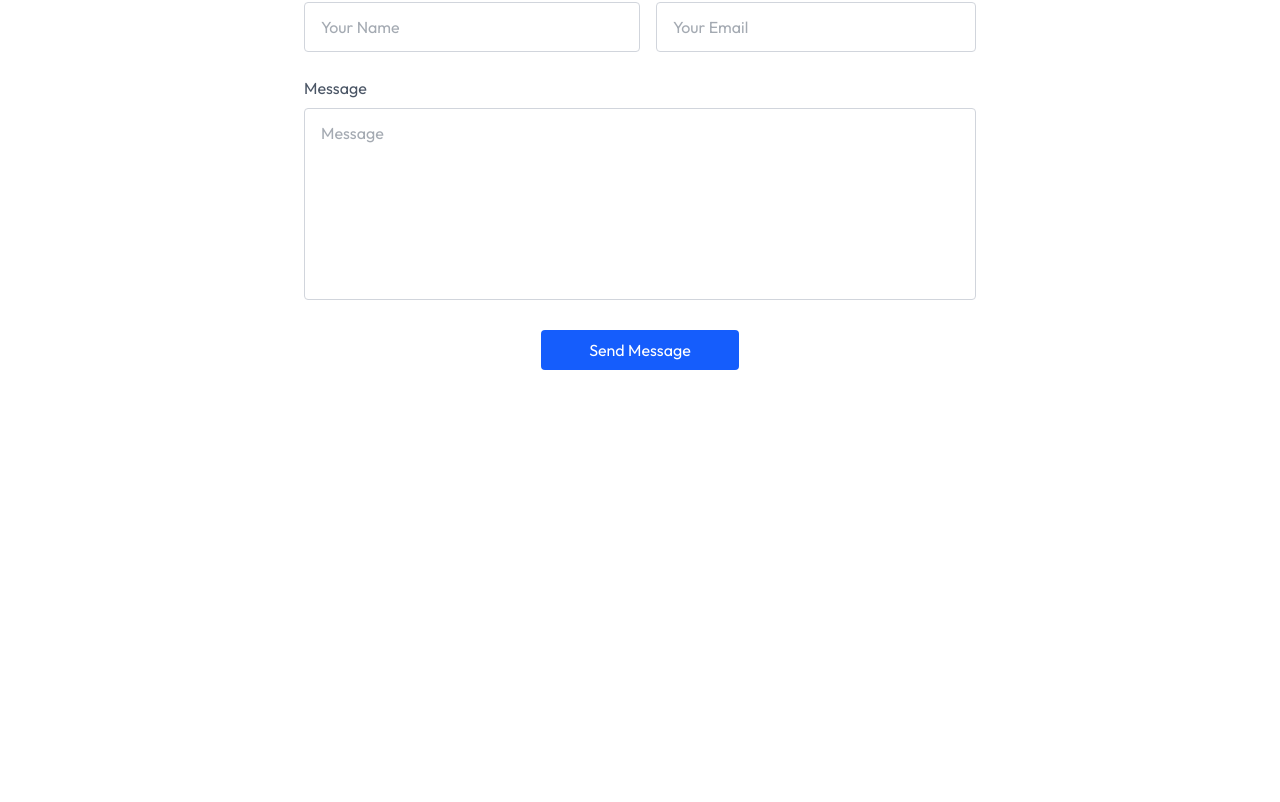
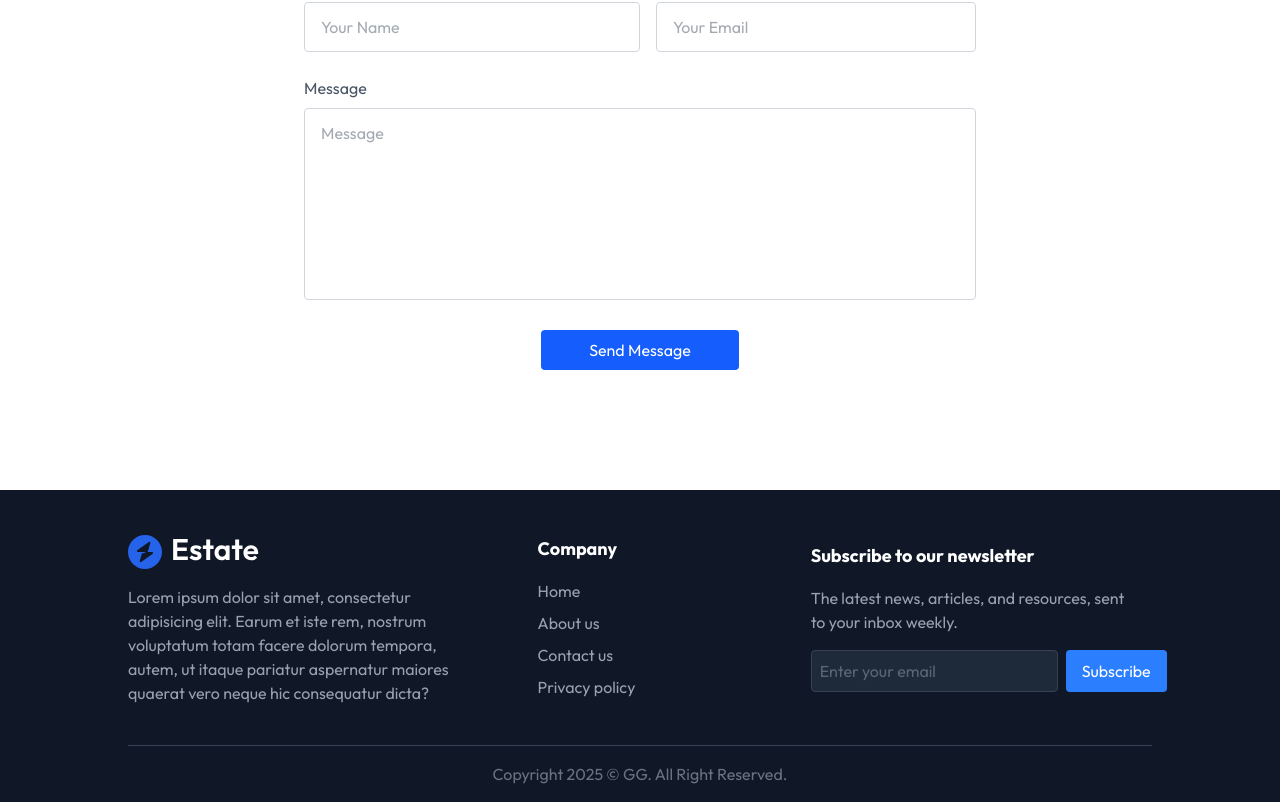
Before and after one commit to guido2288/real-state, a React (Vite) app: page / in a window 1280 px wide. Shown: the part 3804-4606 px from the top of the page. Before the commit the page ends 4294 px from the top, so only its background shows below. Built offline with nearby package versions, Linux system fonts and the light colour scheme.

Commit message:
Footer added and animations

```diff
--- a/package.json
+++ b/package.json
@@ -11,6 +11,7 @@
   },
   "dependencies": {
     "@tailwindcss/vite": "^4.0.9",
+    "framer-motion": "^12.4.10",
     "react": "^19.0.0",
     "react-dom": "^19.0.0",
     "react-toastify": "^11.0.5",
--- a/src/App.jsx
+++ b/src/App.jsx
@@ -6,6 +6,7 @@
 import Contact from './components/Contact'
 
 import { ToastContainer } from 'react-toastify';
+import Footer from './components/Footer'
 
 const App = () => {
   return (
@@ -16,6 +17,7 @@
       <Projects />
       <Testimonials />
       <Contact />
+      <Footer />
     </div>
   )
 }
--- a/src/components/About.jsx
+++ b/src/components/About.jsx
@@ -1,9 +1,16 @@
 import React from 'react'
 import { assets } from '../assets/assets'
+import { motion } from 'framer-motion';
 
 const About = () => {
   return (
-    <div className='flex flex-col items-center justify-center container mx-auto p-14 md:px-20 lg:px-32 w-full overflow-hidden' id='About'>
+    <motion.div className='flex flex-col items-center justify-center container mx-auto p-14 md:px-20 lg:px-32 w-full overflow-hidden'
+        id='About'
+        initial={{opacity: 0 , x: 200}}
+        transition={{duration: 1}}
+        whileInView={{opacity: 1 , x: 0}}
+        viewport={{once: true}}
+        >
         <h1 className='text-2xl sm:text-4xl font-bold mb-2'>About <span className='underline underline-offset-4 decoration-1 under font-light'>Our Brand</span></h1>
         <p className='text-gray-500 max-w-80 text-center mb-8'>Passionate About Properties, Dedicated to Your Vision</p>
         <div className='flex flex-col md:flex-row items-center md:items-start md:gap-20'>
@@ -32,7 +39,7 @@
                 <button className='bg-blue-600 text-white px-8 py-2 rounded cursor-pointer'>Learn More</button>
             </div>
         </div>
-    </div>
+    </motion.div>
   )
 }
 
--- a/src/components/Contact.jsx
+++ b/src/components/Contact.jsx
@@ -1,5 +1,6 @@
 import React, { useState } from 'react';
 import { toast } from 'react-toastify';
+import { motion } from 'framer-motion';
 
 const Contact = () => {
 
@@ -31,7 +32,14 @@
     };
 
   return (
-    <div className='text-center p-6 py-20 lg:px-32 w-full overflow-hidden' id='Contact'>
+    <motion.div
+      className='text-center p-6 py-20 lg:px-32 w-full overflow-hidden'
+      id='Contact'
+      initial={{opacity: 0 , x: -200}}
+      transition={{duration: 1}}
+      whileInView={{opacity: 1 , x: 0}}
+      viewport={{once: true}}
+      >
         <h1 className='text-2xl sm:text-4xl font-bold mb-2 text-center'>Contact <span className='underline underline-offset-4 decoration-1 under font-light'>With Us</span></h1>
         <p className='text-center text-gray-500 mb-12 max-w-80 mx-auto'>Ready to Make a Move? Let´s Build Your Future Together</p>
 
@@ -54,7 +62,7 @@
                 {result ? result : "Send Message"}
             </button>
         </form>
-    </div>
+    </motion.div>
   )
 }
 
--- /dev/null
+++ b/src/components/Footer.jsx
@@ -0,0 +1,37 @@
+import React from 'react'
+import { assets } from '../assets/assets'
+
+const Footer = () => {
+  return (
+    <div className='pt-10 px-4 md:px-20 lg:px-32 bg-gray-900 w-full overflow-hidden' id='Footer'>
+        <div className='container mx-auto flex flex-col md:flex-row justify-between items-center'>
+            <div className='w-full md:w-1/3 mb-8 md:mb-0'>
+                <img src={assets.logo_dark} alt="" />
+                <p className='text-gray-400 mt-4'>Lorem ipsum dolor sit amet, consectetur adipisicing elit. Earum et iste rem, nostrum voluptatum totam facere dolorum tempora, autem, ut itaque pariatur aspernatur maiores quaerat vero neque hic consequatur dicta?</p>
+            </div>
+            <div className='w-full md:w-1/5 mb-8 md:mb-0'>
+                <h3 className='text-white text-lg font-bold mb-4'>Company</h3>
+                <ul className='flex flex-col gap-2 text-gray-400'>
+                    <a href="#Header" className='hover:text-white'>Home</a>
+                    <a href="#About" className='hover:text-white'>About us</a>
+                    <a href="#Contact" className='hover:text-white'>Contact us</a>
+                    <a href="#" className='hover:text-white'>Privacy policy</a>
+                </ul>
+            </div>
+            <div className='w-full md:w-1/3'>
+            <h3 className='text-white text-lg font-bold mb-4'>Subscribe to our newsletter</h3>
+            <p className='text-gray-400 mb-4 max-w-80'>The latest news, articles, and resources, sent to your inbox weekly.</p>
+            <div className='flex gap-2'>
+                <input type="email" placeholder='Enter your email' className='p-2 rounded bg-gray-800 text-gray-400 border border-gray-700 focus:outline-none w-full md:w-auto' />
+                <button className='py-2 px-4 rounded bg-blue-500 text-white'>Subscribe</button>
+            </div>
+            </div>
+        </div>
+        <div className='border-t border-gray-700 py-4 mt-10 text-center text-gray-500'>
+            Copyright 2025 © GG. All Right Reserved.
+        </div>
+    </div>
+  )
+}
+
+export default Footer
--- a/src/components/Header.jsx
+++ b/src/components/Header.jsx
@@ -1,17 +1,24 @@
 import React from 'react'
 import Navbar from './Navbar'
+import { motion } from 'framer-motion';
 
 const Header = () => {
   return (
     <div className='min-h-screen mb-4 bg-cover bg-center flex items-center w-full overflow-hidden' style={{backgroundImage: "url('/header_img.png')"}} id='Header'>
         <Navbar />
-        <div className='container text-center mx-auto py-4 px-6 md:px-20 lg:px-32 text-white'>
+        <motion.div
+          className='container text-center mx-auto py-4 px-6 md:px-20 lg:px-32 text-white'
+          initial={{opacity: 0 , y: 100}}
+          transition={{duration: 1.5}}
+          whileInView={{opacity: 1 , y: 0}}
+          viewport={{once: true}}
+          >
            <h2 className='text-5xl sm:text-6xl md:text-[82px] inline-block max-w-3xl font-semibold pt-4'>Explore homes that fit your dreams</h2>
             <div className='space-x-6 mt-16'>
                 <a href="#Projects" className='border border-white px-8 py-3 rounded'>Projects</a>
                 <a href="#Contact" className='bg-blue-500 px-8 py-3 rounded'>Contact Us</a>
             </div>
-        </div>
+        </motion.div>
     </div>
   )
 }
--- a/src/components/Projects.jsx
+++ b/src/components/Projects.jsx
@@ -1,5 +1,6 @@
 import React, { useEffect, useState } from 'react'
 import { assets, projectsData } from '../assets/assets'
+import { motion } from 'framer-motion';
 
 const Projects = () => {
 
@@ -34,7 +35,14 @@
 
 
   return (
-    <div className='container mx-auto py-4 pt-20 px-6 md:px-20 lg:px-32 my-20 w-full overflow-hidden' id='Projects'>
+    <motion.div
+        className='container mx-auto py-4 pt-20 px-6 md:px-20 lg:px-32 my-20 w-full overflow-hidden'
+        id='Projects'
+        initial={{opacity: 0 , x: -200}}
+        transition={{duration: 1}}
+        whileInView={{opacity: 1 , x: 0}}
+        viewport={{once: true}}
+        >
         <h1 className='text-2xl sm:text-4xl font-bold mb-2 text-center'>Projects <span className='underline underline-offset-4 decoration-1 under font-light'>Completed</span></h1>
         <p className='text-center text-gray-500 mb-8 max-w-80 mx-auto'>Crafting Spaces, Building Legacies-Explore Our Portfolio</p>
 
@@ -67,7 +75,7 @@
             </div>
         </div>
 
-    </div>
+    </motion.div>
   )
 }
 
--- a/src/components/Testimonials.jsx
+++ b/src/components/Testimonials.jsx
@@ -1,9 +1,17 @@
-import React from 'react'
-import { assets, testimonialsData } from '../assets/assets'
+import React from 'react';
+import { assets, testimonialsData } from '../assets/assets';
+import { motion } from 'framer-motion';
 
 const Testimonials = () => {
   return (
-    <div className='container mx-auto py-10 lg:px-32 w-full overflow-hidden' id='Testimonials'>
+    <motion.div
+        className='container mx-auto py-10 lg:px-32 w-full overflow-hidden'
+        id='Testimonials'
+        initial={{opacity: 0 , x: 100}}
+        transition={{duration: 1}}
+        whileInView={{opacity: 1 , x: 0}}
+        viewport={{once: true}}
+        >
         <h1 className='text-2xl sm:text-4xl font-bold mb-2 text-center'>Customer <span className='underline underline-offset-4 decoration-1 under font-light'>testimonials</span></h1>
         <p className='text-center text-gray-500 mb-12 max-w-80 mx-auto'>Real Stories from Those Who Found Home with Us</p>
         <div className='flex flex-wrap justify-center gap-8'>
@@ -21,7 +29,7 @@
                 </div>
             ) )}
         </div>
-    </div>
+    </motion.div>
   )
 }
 
```
Also changed, not shown: 1 other file (tests, documents, lock files or other folders).
